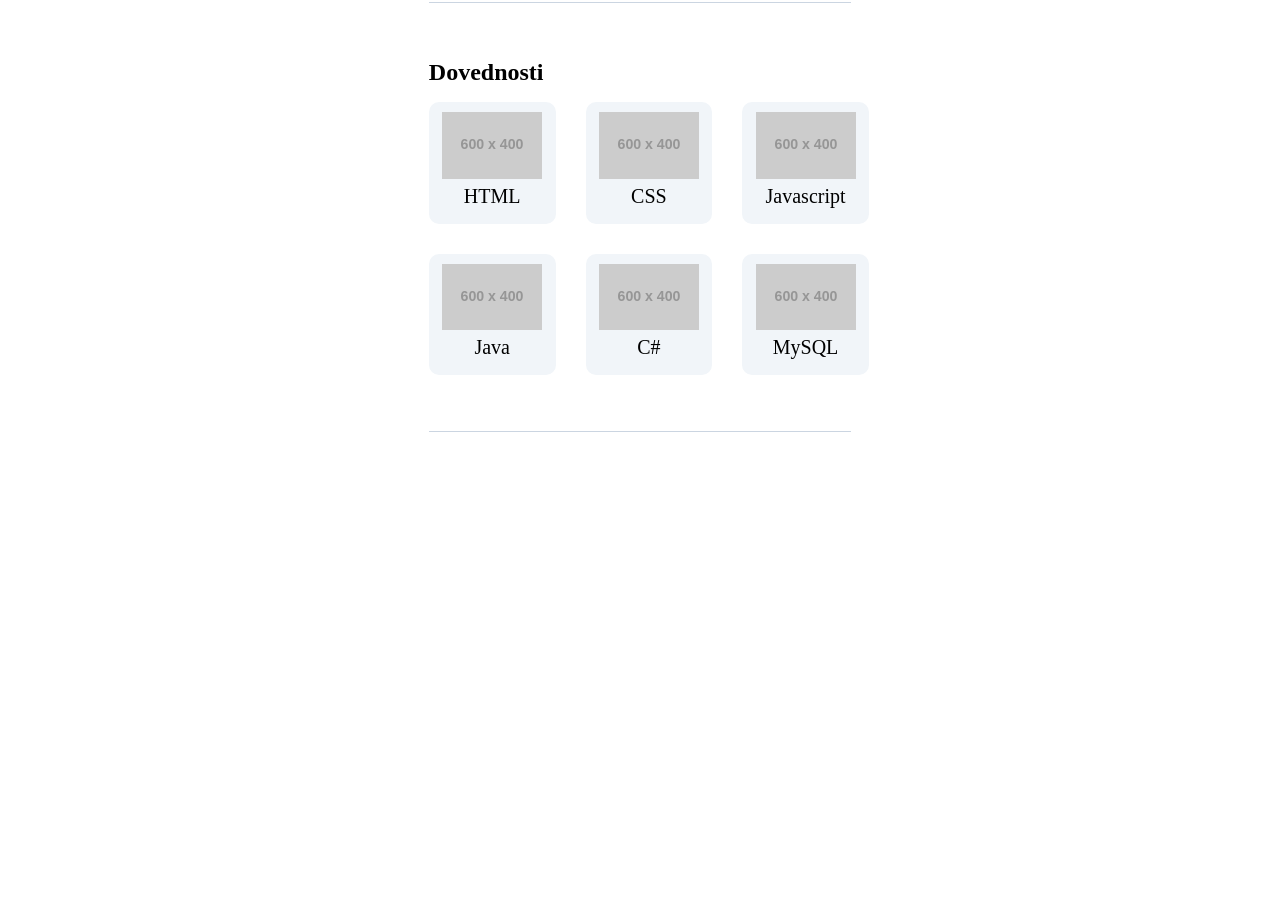
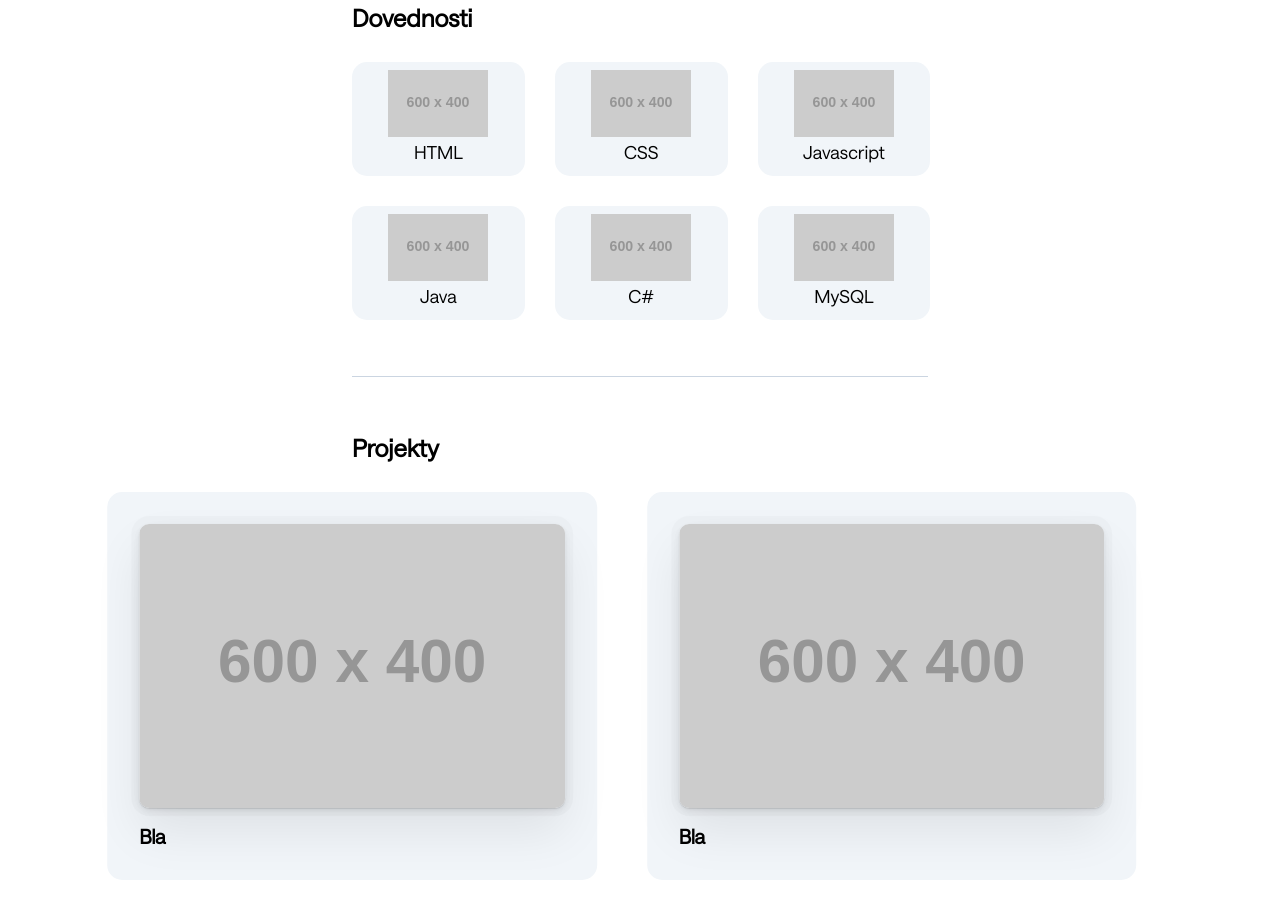
Before and after one commit to minibagr/Portfolio, a plain HTML site: page index.html in a window 1280 px wide. Shown: the part 1280-2200 px from the top of the page. Before the commit the page ends 1768 px from the top, so only its background shows below. Drawn offline with nearby package versions, Linux system fonts and the light colour scheme; placeholder pictures from the web are drawn by us.

Commit message:
Udelana sekce projekty, nejsou obrazky ani realne projekty, odkazy nikam nevedou

```diff
--- a/index.html
+++ b/index.html
@@ -64,8 +64,8 @@
             </section>
             <!-- ABOUT ME -->
             <section id="informace" class='center bottom-border'>
-                <h1 class="text-font heading">O mně</h1>
-                <p class="text-font text">
+                <h2 class="text-font heading">O mně</h2>
+                <p class="text-font text normal-text">
                     Lorem ipsum dolor sit amet consectetur adipisicing elit. In
                     sed, natus dicta unde animi eaque doloremque delectus
                     facilis ipsum corrupti veritatis nisi saepe cum voluptatem
@@ -77,36 +77,58 @@
             </section>
             <!-- DOVEDNOSTI -->
             <section id="dovednosti" class='center bottom-border'>
-                <h1 class='heading'>Dovednosti</h1>
+                <h2 class='heading text-font'>Dovednosti</h2>
                 <div id='dovednosti-grid'>
-                    <div class='dovednost'>
+                    <div class='dovednost flex'>
                         <img class='dovednost-img' src="https://placehold.co/600x400" alt="">
-                        <p class='text text-center'>HTML</p>
+                        <p class='text text-center text-font small-text'>HTML</p>
                     </div>
-                    <div class='dovednost'>
+                    <div class='dovednost flex'>
                         <img class='dovednost-img' src="https://placehold.co/600x400" alt="">
-                        <p class='text text-center'>CSS</p>
+                        <p class='text text-center text-font small-text'>CSS</p>
                     </div>
-                    <div class='dovednost'>
+                    <div class='dovednost flex'>
                         <img class='dovednost-img' src="https://placehold.co/600x400" alt="">
-                        <p class='text text-center'>Javascript</p>
+                        <p class='text text-center text-font small-text'>Javascript</p>
                     </div>
-                    <div class='dovednost'>
+                    <div class='dovednost flex'>
                         <img class='dovednost-img' src="https://placehold.co/600x400" alt="">
-                        <p class='text text-center'>Java</p>
+                        <p class='text text-center text-font small-text'>Java</p>
                     </div>
-                    <div class='dovednost'>
+                    <div class='dovednost flex'>
                         <img class='dovednost-img' src="https://placehold.co/600x400" alt="">
-                        <p class='text text-center'>C#</p>
+                        <p class='text text-center text-font small-text'>C#</p>
                     </div>
-                    <div class='dovednost'>
+                    <div class='dovednost flex'>
                         <img class='dovednost-img' src="https://placehold.co/600x400" alt="">
-                        <p class='text text-center'>MySQL</p>
+                        <p class='text text-center text-font small-text'>MySQL</p>
                     </div>
                 </div>
             </section>
             <!-- PROJEKTY -->
-            <section id="projekty"></section>
+            <section id="projekty" class='bottom-border center'>
+                <h2 class='heading text-font'>Projekty</h2>
+                <div id='projekty-posun'>
+                    <div id='projekty-grid'>
+                        <a href='' class='projekt flex'>
+                            <img class='projekt-img' src="https://placehold.co/600x400" alt="">
+                            <h3 class='projekt-heading text-font'>Bla</h3>
+                        </a>
+                        <a href='' class='projekt flex'>
+                            <img class='projekt-img' src="https://placehold.co/600x400" alt="">
+                            <h3 class='projekt-heading text-font'>Bla</h3>
+                        </a>
+                        <a href='' class='projekt flex'>
+                            <img class='projekt-img' src="https://placehold.co/600x400" alt="">
+                            <h3 class='projekt-heading text-font'>Bla</h3>
+                        </a>
+                        <a href='' class='projekt flex'>
+                            <img class='projekt-img' src="https://placehold.co/600x400" alt="">
+                            <h3 class='projekt-heading text-font'>Bla</h3>
+                        </a>
+                    </div>
+                </div>
+            </section>
         </main>
 
         <footer></footer>
--- a/style.css
+++ b/style.css
@@ -25,15 +25,23 @@
     --text-font: 'Saans TRIAL', 'Arial';
 
     /* FONTS SIZE VARS */
-    --default-font-size: 1.25em;
-    --heading-font-size: 1.5em;
-    --hero-heading-font-size: 2.25em;
-    --hero-text-font-size: 1.5em;
+    --default-font-size: 1.25rem;
+    --heading-font-size: 1.5rem;
+    --hero-heading-font-size: 2.25rem;
+    --hero-text-font-size: 1.5rem;
     --navigation-font-size: 0.875rem;
+    --small-text-font-size: 1.125rem;
+
+    /* WIDTH */
+    --screen-width: 36rem;
 
     /* BORDER VARS */
     --navigation-link-border: 2px solid black;
     --content-border: 1px solid #cbd5e1;
+
+    /* BOX SHADOW */
+    --tw-shadow: 0 2px 12px rgba(0,0,0,.02),0 4px 8px rgba(0,0,0,.03),0 2px 4px rgba(0,0,0,.04),0 1px 2px rgba(0,0,0,.05),0 1px rgba(0,0,0,.06),0 0 0 8px rgba(0,0,0,.02),0 24px 48px rgba(0,0,0,.08);
+    --tw-shadow-colored: 0 2px 12px var(--tw-shadow-color),0 4px 8px var(--tw-shadow-color),0 2px 4px var(--tw-shadow-color),0 1px 2px var(--tw-shadow-color),0 1px var(--tw-shadow-color),0 0 0 8px var(--tw-shadow-color),0 24px 48px var(--tw-shadow-color);
 }
 
 body {
@@ -173,7 +181,8 @@ body {
 /* OBECNE */
 .heading {
     font-size: var(--heading-font-size);
-    margin-bottom: 16px;
+    margin-bottom: 30px;
+    font-variation-settings: "wght" 600;
 }
 
 .text-font {
@@ -181,8 +190,15 @@ body {
 }
 
 .text {
+    line-height: 1.75em;
+}
+
+.normal-text {
     font-size: var(--default-font-size);
-    line-height: 1.75em;
+}
+
+.small-text {
+    font-size: var(--small-text-font-size);
 }
 
 .text-center {
@@ -190,7 +206,7 @@ body {
 }
 
 .center {
-    width: 33%;
+    max-width: var(--screen-width);
     margin: auto;
 }
 
@@ -200,6 +216,12 @@ body {
     border-bottom: var(--content-border);
 }
 
+.flex {
+    display: flex;
+    flex-direction: column;
+    align-items: center;
+}
+
 /* INFORMACE */
 #informace {
     margin-top: 70px;
@@ -207,21 +229,16 @@ body {
 
 /* DOVEDNOSTI */
 #dovednosti-grid {
-    width: 100%;
     display: grid;
     grid-template-columns: repeat(3, 30%);
     gap: 30px;
 }
 
 .dovednost {
-    padding: 10px 0;
+    padding: .5rem;
     width: 100%;
-    display: flex;
-    flex-direction: column;
-    justify-content: space-evenly;
-    align-items: center;
     background-color: var(--default-color);
-    border-radius: 10px;
+    border-radius: 15px;
     width: 1fr;
 }
 
@@ -232,3 +249,41 @@ body {
 .dovednost-img {
     width: 100px;
 }
+
+/* Projekty */
+#projekty-posun {
+    width: 170%;
+    transform: translateX(-25%);
+}
+
+#projekty-grid {
+    display: grid;
+    grid-template-columns: 50% 50%;
+    gap: 50px;
+}
+
+.projekt {
+    align-items: flex-start;
+    padding: 2rem;
+    background-color: var(--default-color);
+    border-radius: 15px;
+    text-decoration: none;
+    color: var(--text-color);
+}
+
+.projekt:hover {
+    background-color: var(--hover-color);
+}
+
+.projekt-heading {
+    font-size: var(--default-font-size);
+    letter-spacing: -.025rem;
+    text-align: left;
+}
+
+.projekt-img {
+    box-shadow: var(--tw-ring-offset-shadow,0 0 #0000),var(--tw-ring-shadow,0 0 #0000),var(--tw-shadow);
+    border-radius: 10px;
+    margin: 0px auto 16px auto;
+    width: 100%;
+}
```
